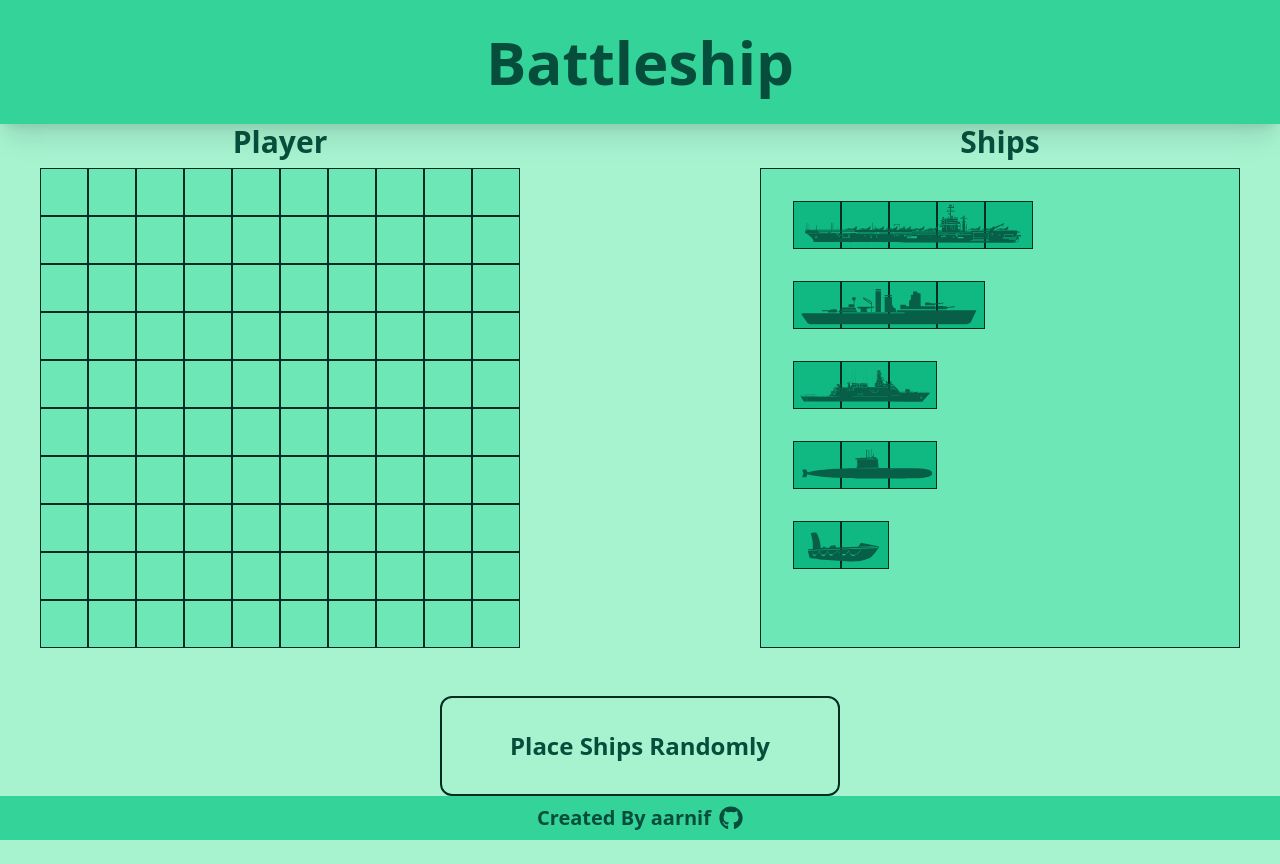
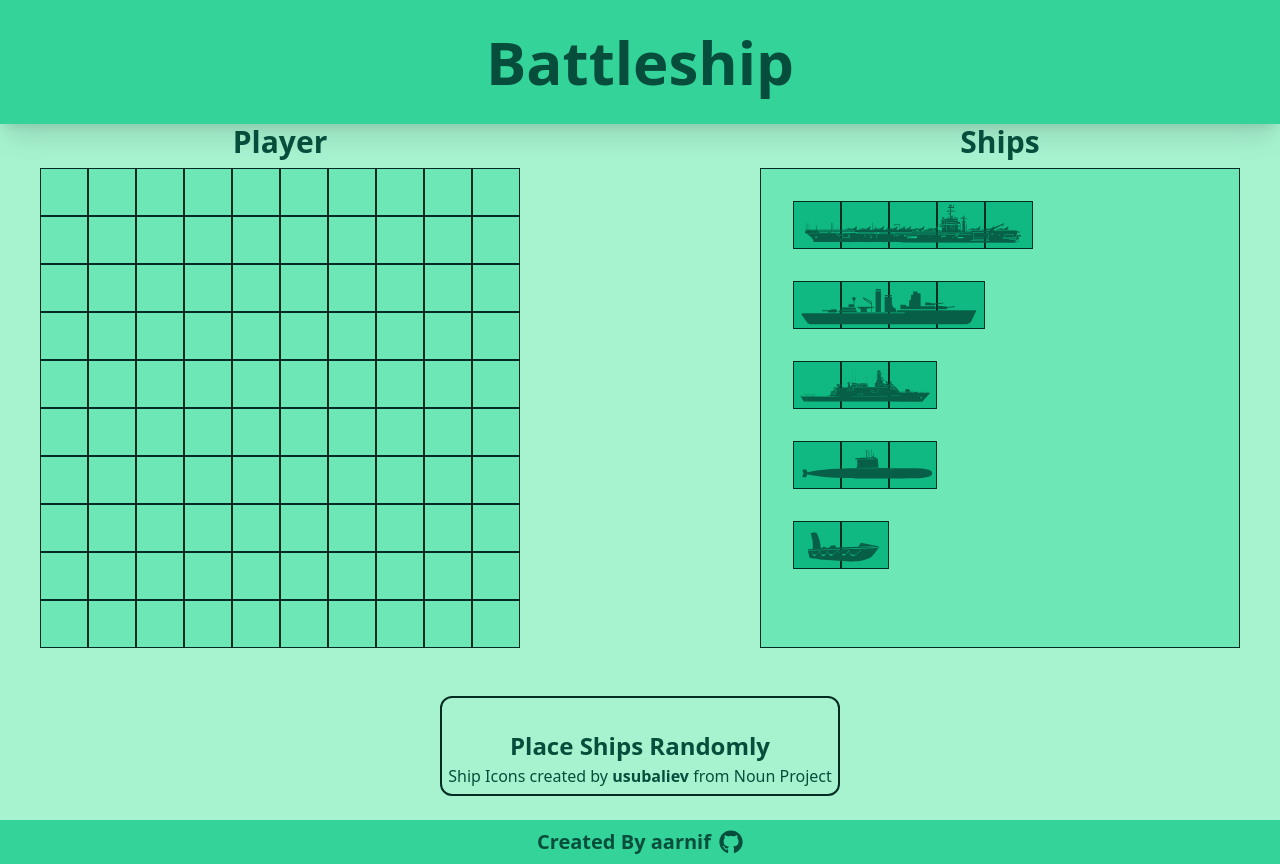
Before and after one commit to aarnif/battleship, a React (Vite) app: page / in a window 1280 px wide. Before the commit the page ends 840 px from the top, so only its background shows below. Built offline with nearby package versions, Linux system fonts and the light colour scheme.

Commit message:
Add attribution for ship icons to App.jsx

```diff
--- a/src/App.jsx
+++ b/src/App.jsx
@@ -203,6 +203,18 @@ const App = () => {
           />
         )}
       </div>
+      <div className="relative bottom-8">
+        Ship Icons created by{" "}
+        <a
+          href="https://thenounproject.com/creator/usubaliev/"
+          target="_blank"
+          rel="noreferrer"
+          className="hover:underline"
+        >
+          <strong>usubaliev</strong>
+        </a>{" "}
+        from Noun Project
+      </div>
       <Footer />
     </>
   );
```
